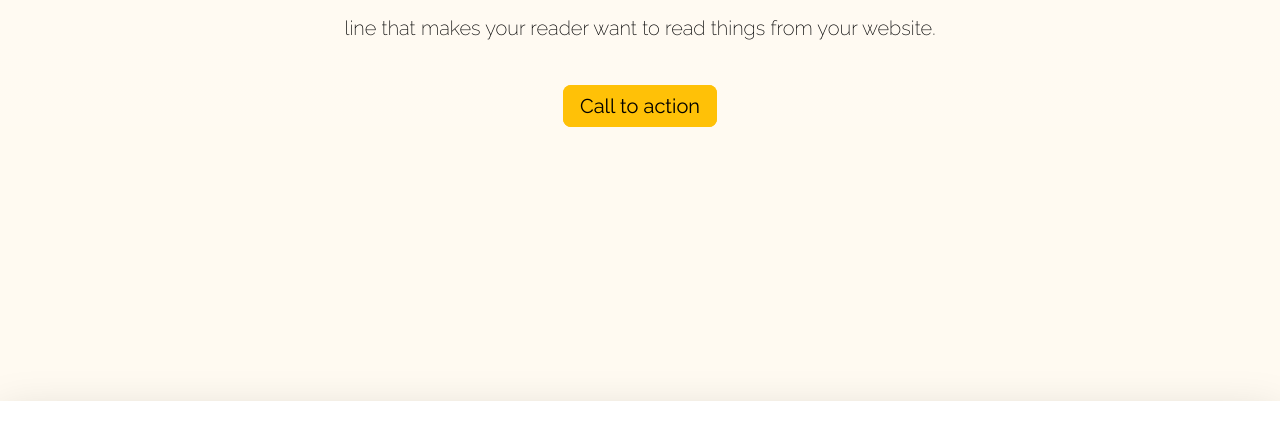
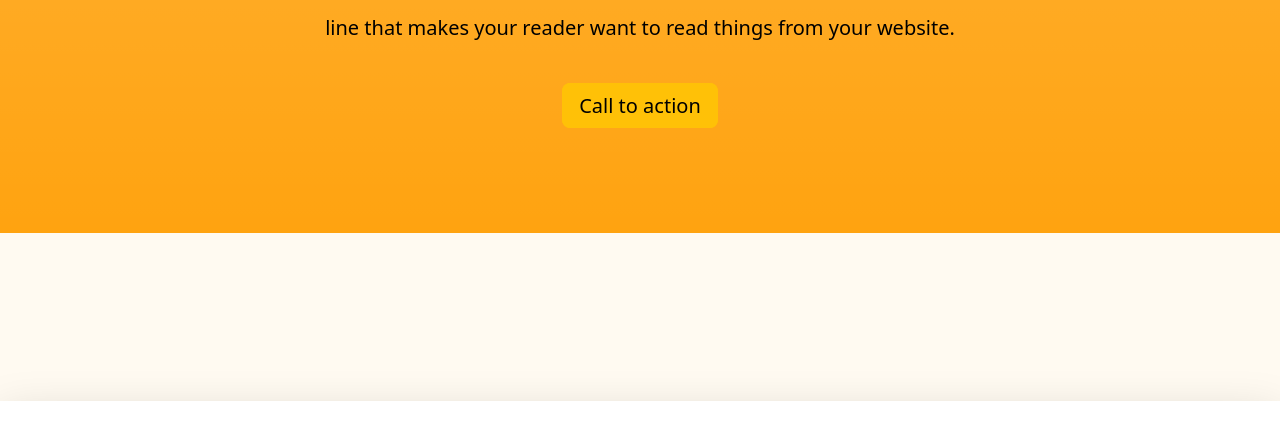
Before and after one commit to DutchytheBrand/dutchythebrand.github.io, a plain HTML site: page hero.html in a window 1280 px wide. Shown: the part 289-711 px from the top of the page. Drawn offline with nearby package versions, Linux system fonts and the light colour scheme.

Commit message:
Changed the header color

```diff
--- a/css/styles.css
+++ b/css/styles.css
@@ -5,8 +5,7 @@
 /* Changing the main font and background colour */
 
 body {
-
-	font-family: Raleway, sans-serif;
+	ont-family: Raleway, sans-serif;
 	background-color: #FFFAF1;
 
 }
@@ -15,7 +14,7 @@ body {
 /* Changing the background colour for the header */
 
 header {
-	background-color: #FFFAF1;
+	background-color: #FFA310;
 
 
 }
```
